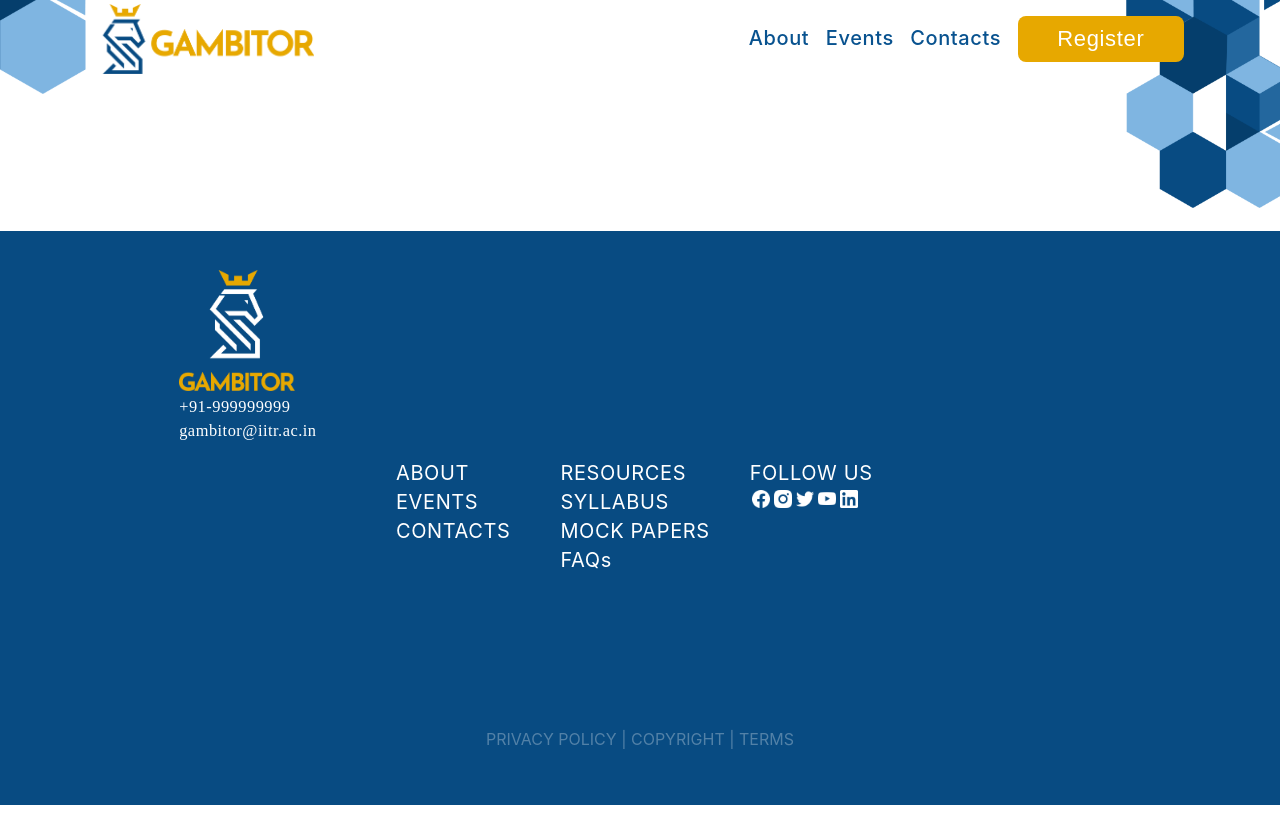
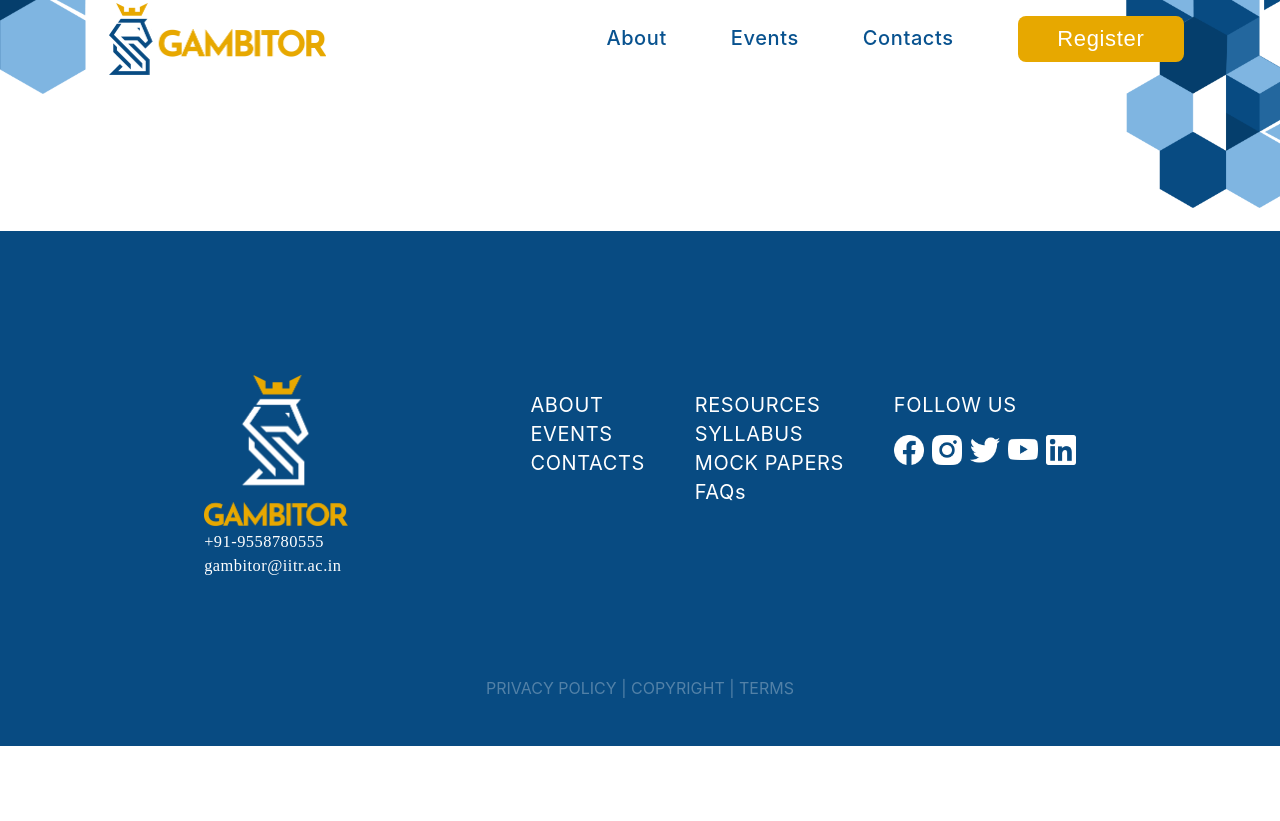
Before and after one commit to Outreach-IITR/GambitoR, a React (Create React App) app in the folder Frontend/: page / in a window 1280 px wide. After the commit the page ends 800 px from the top, so only its background shows below. Built offline with nearby package versions, Linux system fonts and the light colour scheme.

Commit message:
Footer Added

```diff
--- a/Frontend/public/index.html
+++ b/Frontend/public/index.html
@@ -24,6 +24,15 @@
       work correctly both with client-side routing and a non-root public URL.
       Learn how to configure a non-root public URL by running `npm run build`.
     -->
+    <!-- Google Fonts -->
+    <link rel="preconnect" href="https://fonts.googleapis.com" />
+    <link rel="preconnect" href="https://fonts.gstatic.com" crossorigin />
+    <link
+      href="https://fonts.googleapis.com/css2?family=Josefin+Sans:ital,wght@0,200;0,300;0,400;0,500;0,600;0,700;1,400&display=swap"
+      rel="stylesheet"
+    />
+    <!-- ----- -->
+
     <title>React App</title>
   </head>
   <body>
--- a/Frontend/src/Components/Footer/Footer.js
+++ b/Frontend/src/Components/Footer/Footer.js
@@ -1,4 +1,4 @@
-import React from 'react';
+import React from "react";
 import styles from "./Footer.module.css";
 import fb from "./assets/facebook.png";
 import insta from "./assets/instagram.png";
@@ -14,50 +14,75 @@ function Footer() {
         <div className={styles.footerContainer}>
           <div className={styles.leftSection}>
             <img className={styles.footerImg} src={footerImg} />
-                <div className={styles.footPhone}>+91-999999999</div>
-                <div className={styles.footMail}>gambitor@iitr.ac.in</div>
+            <div className={styles.footPhone}>+91-9558780555</div>
+            <div className={styles.footMail}>
+              <a href="mailto: gambitor@iitr.ac.in">gambitor@iitr.ac.in</a>
             </div>
-            <div className={styles.row}>
-                <div className={styles.firstCol}>
+          </div>
+
+          <div className={styles.Col}>
             <ul>
-                        <li><a href="#">ABOUT</a></li>
-                        <li><a href="#">EVENTS</a></li>
-                        <li><a href="#">CONTACTS</a></li>
+              <li>
+                <a href="#">ABOUT</a>
+              </li>
+              <li>
+                <a href="#">EVENTS</a>
+              </li>
+              <li>
+                <a href="#">CONTACTS</a>
+              </li>
             </ul>
           </div>
-                <div className={styles.secondCol}>
+          <div className={styles.Col}>
             <ul>
-                        <li><a href="#">RESOURCES</a></li>
-                        <li><a href="#">SYLLABUS</a></li>
-                        <li><a href="#">MOCK PAPERS</a></li>
-                        <li><a href="#">FAQs</a></li>
+              <li>
+                <a href="#">RESOURCES</a>
+              </li>
+              <li>
+                <a href="#">SYLLABUS</a>
+              </li>
+              <li>
+                <a href="#">MOCK PAPERS</a>
+              </li>
+              <li>
+                <a href="#">FAQs</a>
+              </li>
             </ul>
           </div>
-                <div className={styles.thirdCol}>
+          <div className={styles.Col}>
             <ul>
-                        <li><a href="#">FOLLOW US</a></li>
+              <li>
+                <a href="#">FOLLOW US</a>
+              </li>
               <li>
                 <div className={styles.socialLinks}>
-                            <a href="#"><img className={styles.socialImg} src={fb} /></a>
-                            <a href="#"><img className={styles.socialImg} src={insta}></img></a>
-                            <a href="#"><img className={styles.socialImg} src={twitter}></img></a>
-                            <a href="#"><img className={styles.socialImg} src={yt}></img></a>
-                            <a href="#"><img className={styles.socialImg} src={linki}></img></a>
+                  <a href="#">
+                    <img className={styles.socialImg} src={fb} />
+                  </a>
+                  <a href="#">
+                    <img className={styles.socialImg} src={insta}></img>
+                  </a>
+                  <a href="#">
+                    <img className={styles.socialImg} src={twitter}></img>
+                  </a>
+                  <a href="#">
+                    <img className={styles.socialImg} src={yt}></img>
+                  </a>
+                  <a href="#">
+                    <img className={styles.socialImg} src={linki}></img>
+                  </a>
                 </div>
               </li>
             </ul>
           </div>
         </div>
-
-        </div>
         <p className={styles.copyRight}>
           <br />
           PRIVACY POLICY | COPYRIGHT | TERMS
         </p>
-
       </footer>
     </div>
-  )
+  );
 }
 
-export default Footer
+export default Footer;
--- a/Frontend/src/Components/Footer/Footer.module.css
+++ b/Frontend/src/Components/Footer/Footer.module.css
@@ -1,96 +1,95 @@
-
-
-.mainFooter{
-    width:100%;
-    background-color: #084B82;
+.mainFooter {
+  padding: 9em 10% 2em 10%;
+  max-width: 100%;
+  background-color: #084b82;
+  display: flex;
+  flex-direction: column;
+  align-items: center;
+  row-gap: 4em;
 }
 
-.footerContainer{
+.footerContainer {
+  width: 90%;
+  max-width: 1400px;
   display: flex;
-    flex-direction:row ;
-    flex-wrap: wrap;
-    align-items: center;
-    padding: 3% 10%;
+  flex-direction: row;
+  justify-content: space-around;
 }
 
-.leftSection{
-    padding-left:5%;
-    padding-right: 0;
+.leftSection {
+  width: 30%;
 }
-.row{
+
+.row {
   margin: auto;
   width: fit-content;
   display: flex;
   flex-wrap: wrap;
-    padding-right: 6%
 }
 
-
-.footerImg{
-    width: 20%;
+.footerImg {
+  max-width: 9em;
 }
 
-.footPhone{
-    font-family: 'Jost';
+.footPhone {
+  font-family: "Jost";
   font-style: normal;
   font-weight: 400;
   font-size: 16.4029px;
   line-height: 24px;
   letter-spacing: 0.03em;
-    color: #FFFFFF;
+  color: #ffffff;
 }
 
-.footMail{
-    font-family: 'Jost';
+.footMail {
+  font-family: "Jost";
   font-style: normal;
   font-weight: 400;
   font-size: 16.4029px;
   line-height: 24px;
   letter-spacing: 0.03em;
-    color: #FFFFFF;
+  color: #ffffff;
 }
 
-.firstCol{
-    padding: 0 10px;
+ul {
+  list-style: none;
+  padding: 0px;
 }
 
-.secondCol{
-}
-
-.thirdCol{
-}
-
-ul{
-    list-style: none ;
-}
-
-.footerCol{
-    padding: 0 15px;
-}
-
-a{
+.Col li a {
   font-size: 20px;
   line-height: 29px;
   letter-spacing: 0.03em;
-    color:#FFFFFF;
+  color: #ffffff;
   font-size: 20px;
   line-height: 29px;
   letter-spacing: 0.03em;
-    color: #FFFFFF;
+  color: #ffffff;
 }
 
-.socialLiks a{
-
+.socialLinks {
+  display: flex;
+  flex-direction: row;
+  column-gap: 0.5em;
 }
 
-.socialImg{
-    height: 0.9em;
-    padding:0.1em;
+.socialImg {
+  margin-top: 0.75em;
+  height: 1.5em;
 }
 
-.copyRight{
+.copyRight {
   color: rgba(255, 255, 255, 0.3);
   text-align: center;
-    padding-top: 4em;
-    padding-bottom: 3.5em;
 }
+
+@media (max-width: 850px) {
+  .footerContainer {
+    display: flex;
+    flex-direction: column;
+    align-items: center;
+    row-gap: 1em;
+    justify-content: space-around;
+    text-align: center;
+  }
+}
--- a/Frontend/src/Components/Navbar/Navbar.module.css
+++ b/Frontend/src/Components/Navbar/Navbar.module.css
@@ -1,6 +1,4 @@
-
-
-.mainNav{
+.mainNav {
   position: relative;
   display: flex;
   padding: 0 6em;
@@ -10,30 +8,30 @@
   justify-content: space-between;
   align-items: center;
   margin-bottom: 12%;
+  padding-left: 8%;
 }
 
-.navLogo{
+.navLogo {
   position: relative;
-width: 20%;
-aspect-ratio: auto;
+  width: 14em;
 }
 
 .navList {
   display: flex;
   list-style: none;
   flex-direction: row;
-    width: 40%;
   justify-content: space-between;
   align-items: center;
-    column-gap: 1em;
+  column-gap: 4em;
 }
 
-a{
+a {
   text-decoration: none;
+  color: #ffffff;
 }
 
-.rightNavItems{
-        color:#08528f ;
+.rightNavItems {
+  color: #08528f;
   height: 29px;
   font-weight: 500;
   font-size: 20px;
@@ -42,14 +40,14 @@ text-decoration: none;
   letter-spacing: 0.03em;
 }
 
-.leftImg{
+.leftImg {
   position: absolute;
   top: 0;
   left: 0;
   z-index: -1;
   width: 10%;
 }
-.rightImg{
+.rightImg {
   position: absolute;
   top: 0;
   right: 0;
```
Also changed, not shown: Frontend/src/App.css (+0 -22 lines), Frontend/src/Components/Navbar/Navbar.js (+24 -9 lines). Lines whose indentation alone changed are shown as unchanged.
